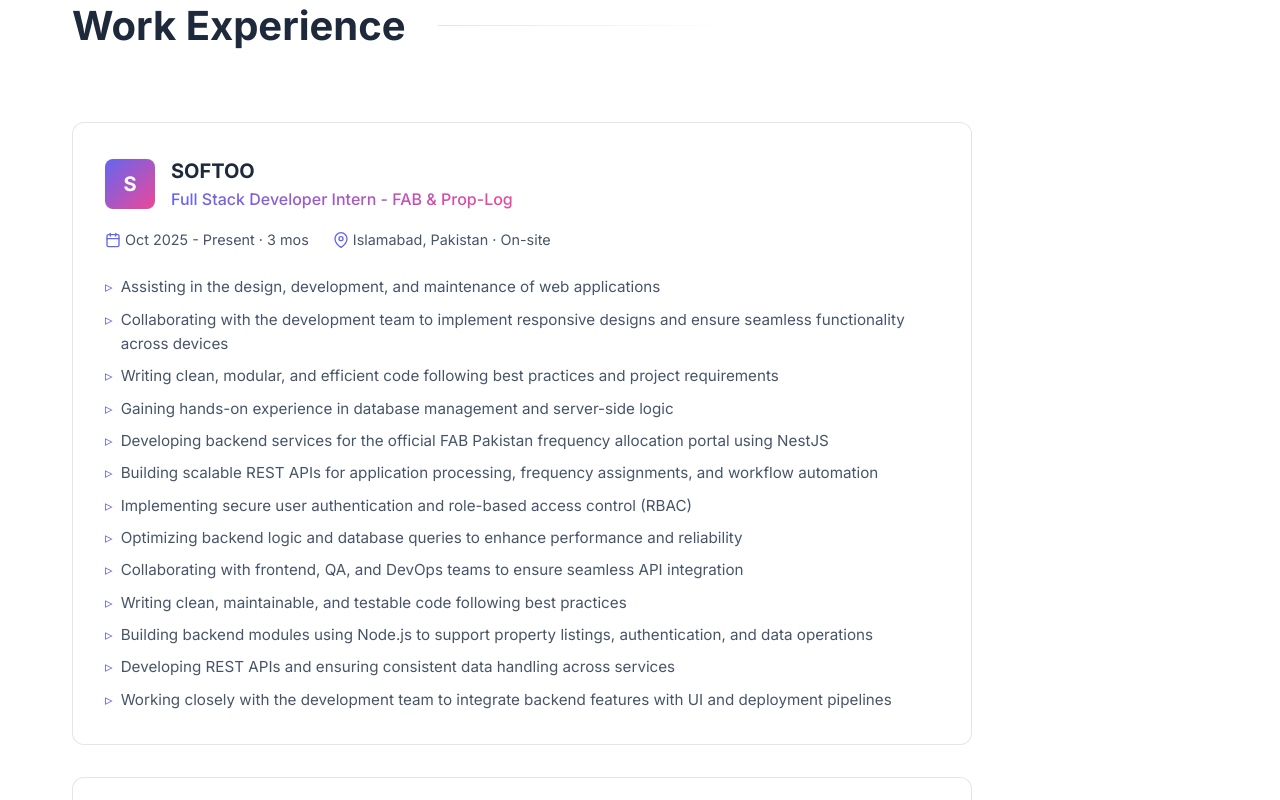
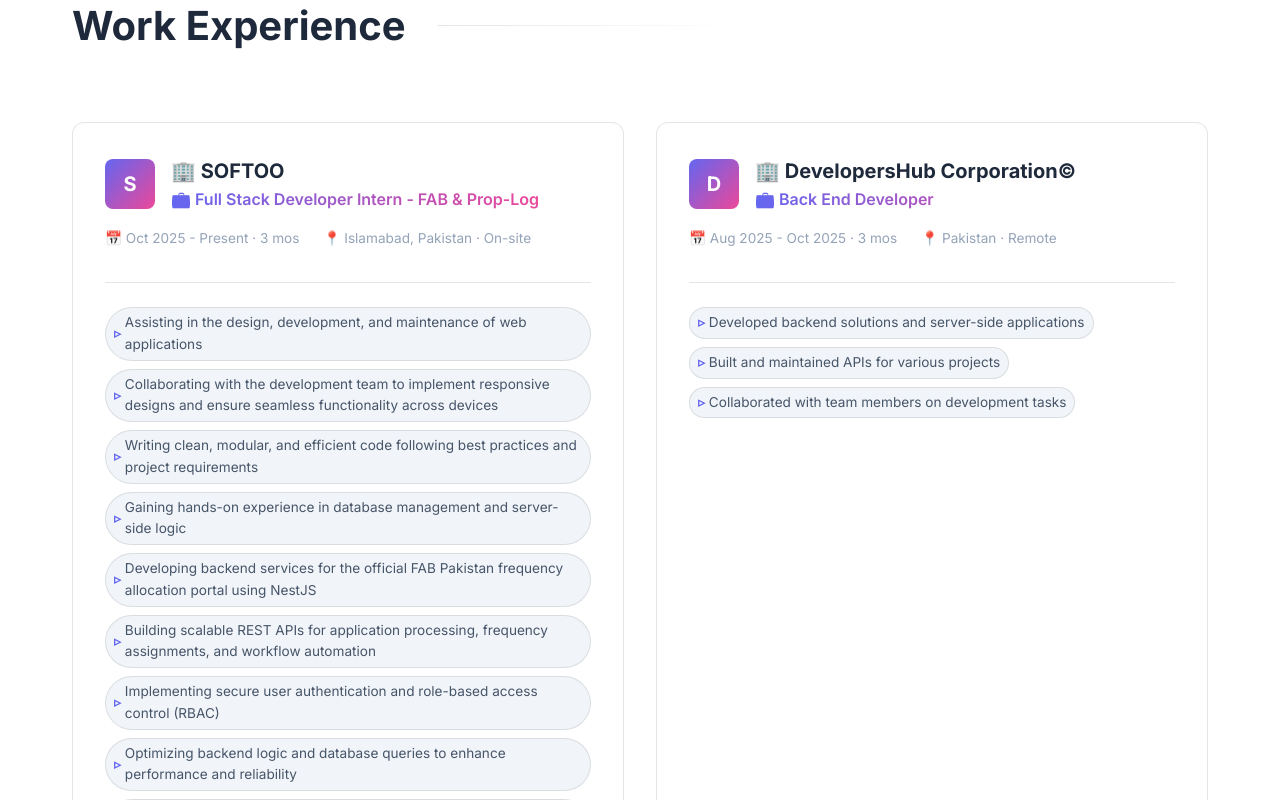
Before and after one commit to waqasjafri512/personel-portfolio, a React (Vite) app: page / in a window 1280 px wide. Shown: the part 3740-4540 px from the top of the page. Built offline with nearby package versions, Linux system fonts and the light colour scheme.

Commit message:
Experience section aesthetic redesign matching reference image

```diff
--- a/src/components/Experience.jsx
+++ b/src/components/Experience.jsx
@@ -34,46 +34,33 @@
                         <div
                             key={exp.id}
                             className="experience-card animate-on-scroll"
-                            style={{ animationDelay: `${index * 0.2}s` }}
+                            style={{ animationDelay: `${index * 0.1}s` }}
                         >
-                            <div className="experience-card-content">
-                                <div className="card-header">
+                            <div className="experience-card-header">
+                                <div className="company-info-wrapper">
                                     <div className="company-logo">
                                         <span>{exp.company.charAt(0)}</span>
                                     </div>
                                     <div className="card-info">
-                                        <h3 className="company-name">{exp.company}</h3>
-                                        <h4 className="role-title">{exp.role}</h4>
+                                        <h3 className="company-name">🏢 {exp.company}</h3>
+                                        <h4 className="role-title">💼 {exp.role}</h4>
                                     </div>
                                 </div>
+                                <div className="card-meta">
+                                    <span className="duration">📅 {exp.duration}</span>
+                                    <span className="location">📍 {exp.location}</span>
+                                </div>
+                            </div>
 
-                                <div className="card-meta">
-                                    <span className="duration">
-                                        <svg xmlns="http://www.w3.org/2000/svg" width="16" height="16" viewBox="0 0 24 24" fill="none" stroke="currentColor" strokeWidth="2" strokeLinecap="round" strokeLinejoin="round">
-                                            <path d="M19 4H5a2 2 0 0 0-2 2v14a2 2 0 0 0 2 2h14a2 2 0 0 0 2-2V6a2 2 0 0 0-2-2z"></path>
-                                            <polyline points="16 2 16 6"></polyline>
-                                            <polyline points="8 2 8 6"></polyline>
-                                            <line x1="3" y1="10" x2="21" y2="10"></line>
-                                        </svg>
-                                        {exp.duration}
-                                    </span>
-                                    <span className="location">
-                                        <svg xmlns="http://www.w3.org/2000/svg" width="16" height="16" viewBox="0 0 24 24" fill="none" stroke="currentColor" strokeWidth="2" strokeLinecap="round" strokeLinejoin="round">
-                                            <path d="M21 10c0 7-9 13-9 13s-9-6-9-13a9 9 0 0 1 18 0z"></path>
-                                            <circle cx="12" cy="10" r="3"></circle>
-                                        </svg>
-                                        {exp.location}
-                                    </span>
-                                </div>
+                            <div className="card-divider"></div>
 
-                                <ul className="responsibilities">
-                                    {exp.description.map((item, idx) => (
-                                        <li key={idx}>
-                                            <span className="bullet">▹</span>
-                                            {item}
-                                        </li>
-                                    ))}
-                                </ul>
+                            <div className="experience-responsibilities">
+                                {exp.description.map((item, idx) => (
+                                    <div key={idx} className="responsibility-tag">
+                                        <span className="tag-bullet">▹</span>
+                                        {item}
+                                    </div>
+                                ))}
                             </div>
                         </div>
                     ))}
--- a/src/index.css
+++ b/src/index.css
@@ -988,10 +988,9 @@
 
 .experience-grid {
   display: grid;
-  grid-template-columns: 1fr;
+  grid-template-columns: repeat(2, 1fr);
   gap: var(--spacing-xl);
-  max-width: 900px;
-  margin: 0;
+  width: 100%;
 }
 
 .experience-card {
@@ -1001,6 +1000,8 @@
   border: 1px solid var(--color-border);
   transition: var(--transition-normal);
   backdrop-filter: blur(10px);
+  display: flex;
+  flex-direction: column;
 }
 
 .experience-card:hover {
@@ -1009,11 +1010,17 @@
   transform: translateY(-5px);
 }
 
-.card-header {
-  display: flex;
-  align-items: center;
+.experience-card-header {
+  display: flex;
+  flex-direction: column;
   gap: var(--spacing-md);
   margin-bottom: var(--spacing-md);
+}
+
+.company-info-wrapper {
+  display: flex;
+  align-items: center;
+  gap: var(--spacing-md);
 }
 
 .company-logo {
@@ -1027,6 +1034,7 @@
   font-weight: 700;
   font-size: 1.25rem;
   color: #ffffff;
+  flex-shrink: 0;
 }
 
 .company-name {
@@ -1041,50 +1049,63 @@
   -webkit-background-clip: text;
   -webkit-text-fill-color: transparent;
   background-clip: text;
-  font-weight: 500;
+  font-weight: 600;
 }
 
 .card-meta {
   display: flex;
   gap: var(--spacing-lg);
-  margin-bottom: var(--spacing-lg);
   flex-wrap: wrap;
 }
 
 .card-meta span {
+  font-size: 0.85rem;
+  color: var(--color-text-muted);
+  display: flex;
+  align-items: center;
+  gap: 4px;
+}
+
+.card-divider {
+  width: 100%;
+  height: 1px;
+  background: var(--color-border);
+  margin: var(--spacing-md) 0 var(--spacing-lg);
+}
+
+.experience-responsibilities {
+  display: flex;
+  flex-wrap: wrap;
+  gap: var(--spacing-sm);
+}
+
+.responsibility-tag {
+  font-size: 0.85rem;
+  color: var(--color-text-secondary);
+  background: var(--color-bg-tertiary);
+  padding: var(--spacing-xs) var(--spacing-sm);
+  border-radius: var(--radius-full);
+  border: 1px solid var(--color-border);
+  transition: var(--transition-normal);
   display: flex;
   align-items: center;
   gap: var(--spacing-xs);
-  font-size: 0.9rem;
-  color: var(--color-text-secondary);
-}
-
-.card-meta svg {
+}
+
+.responsibility-tag:hover {
+  border-color: var(--color-accent);
+  color: var(--color-text-primary);
+  background: var(--color-bg-tertiary);
+}
+
+.responsibility-tag .tag-bullet {
   color: var(--color-accent);
-}
-
-.responsibilities {
-  display: flex;
-  flex-direction: column;
-  gap: var(--spacing-sm);
-}
-
-.responsibilities li {
-  display: flex;
-  gap: var(--spacing-sm);
-  font-size: 0.95rem;
-  color: var(--color-text-secondary);
-  line-height: 1.6;
-}
-
-.responsibilities .bullet {
-  color: var(--color-accent);
-  flex-shrink: 0;
-}
-
-@media (max-width: 768px) {
+  font-weight: bold;
+}
+
+@media (max-width: 992px) {
   .experience-grid {
-    padding-left: 0;
+    grid-template-columns: 1fr;
   }
 }
 
```
